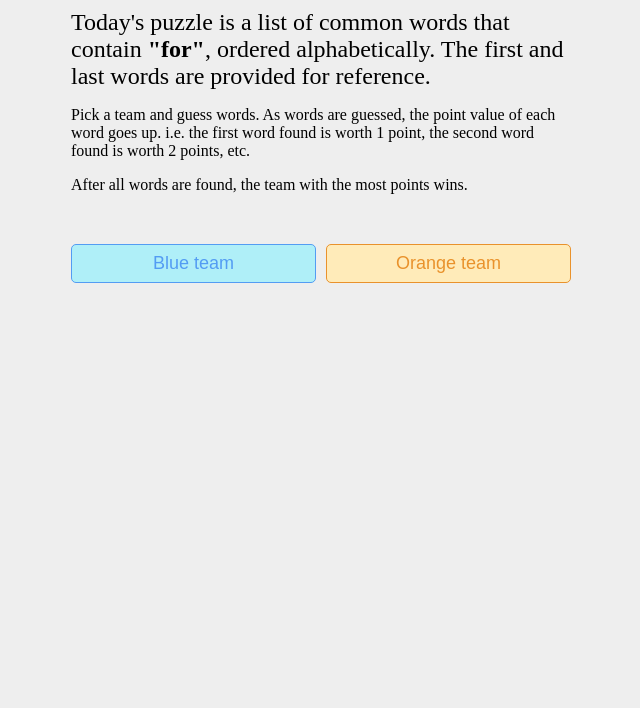
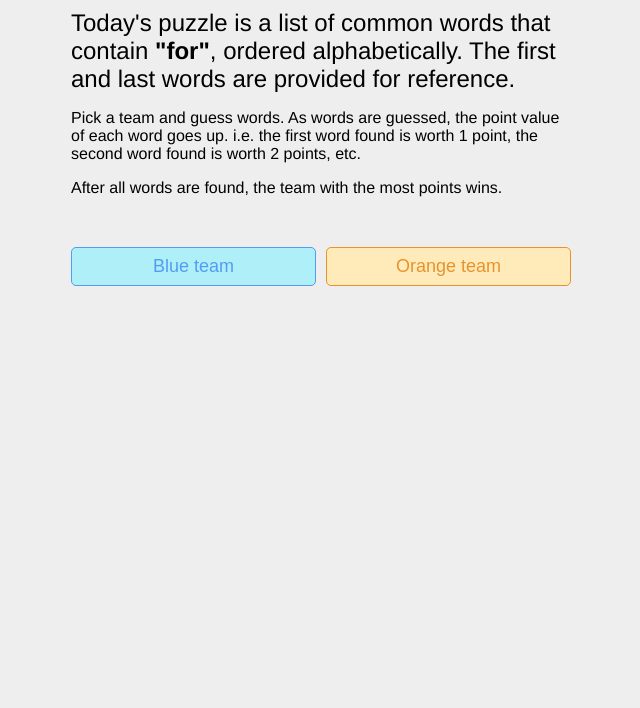
Before and after one commit to rvinluan/word-war, a website: page index.html in a window 1280 px wide. Shown: the part 92-800 px from the top of the page, without its empty margins (319-959 px from the left). Drawn offline with nearby package versions, Linux system fonts and the light colour scheme; no server answers.

Commit message:
new css font fallbacks

```diff
--- a/main.css
+++ b/main.css
@@ -1,5 +1,5 @@
 body {
-  font-family: "NYTFranklin";
+  font-family: "NYTFranklin", "Helvetica", sans-serif;
   background-color: #eee;
   --webkit-font-smoothing: antialiased;
 }
```
